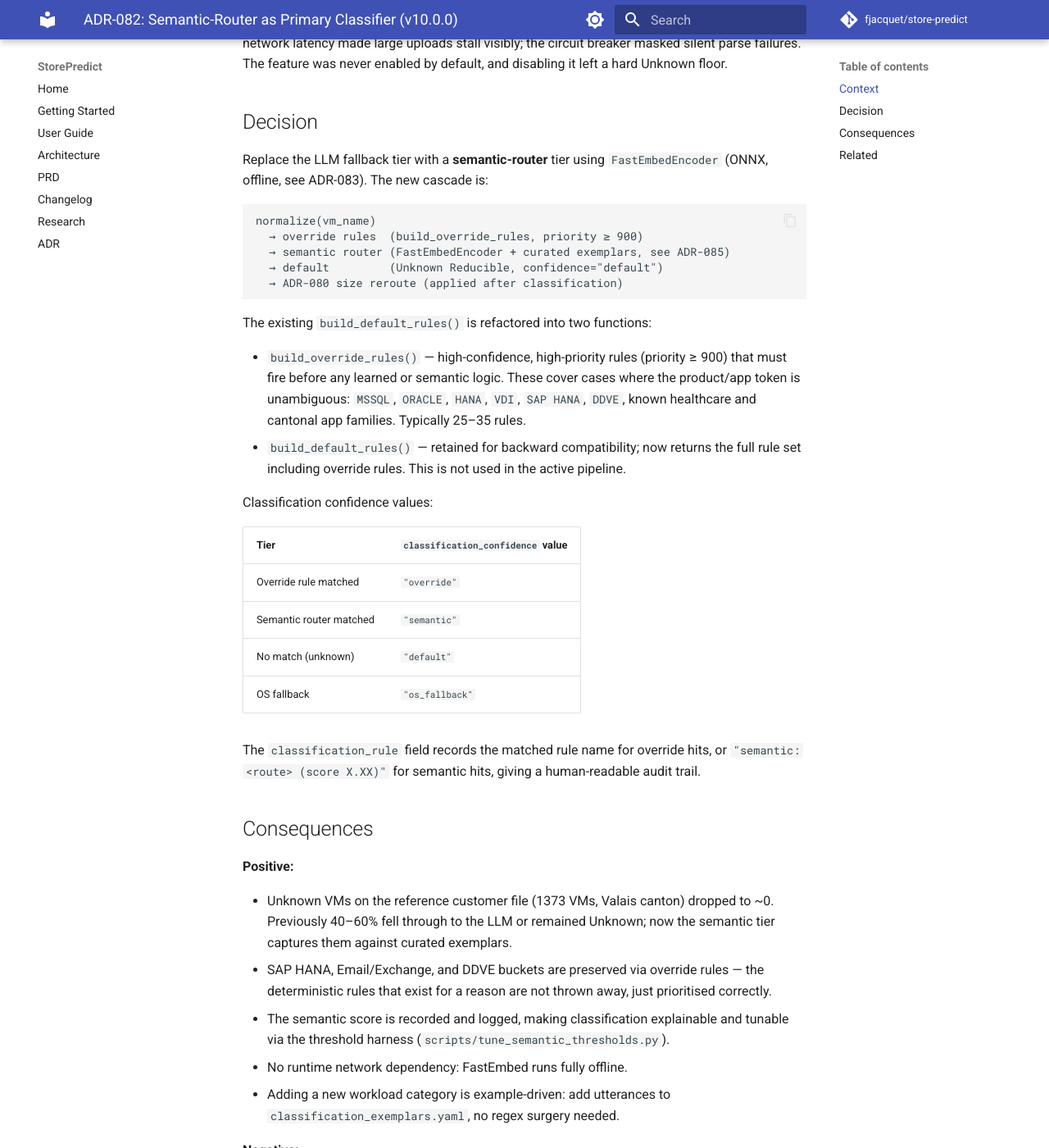
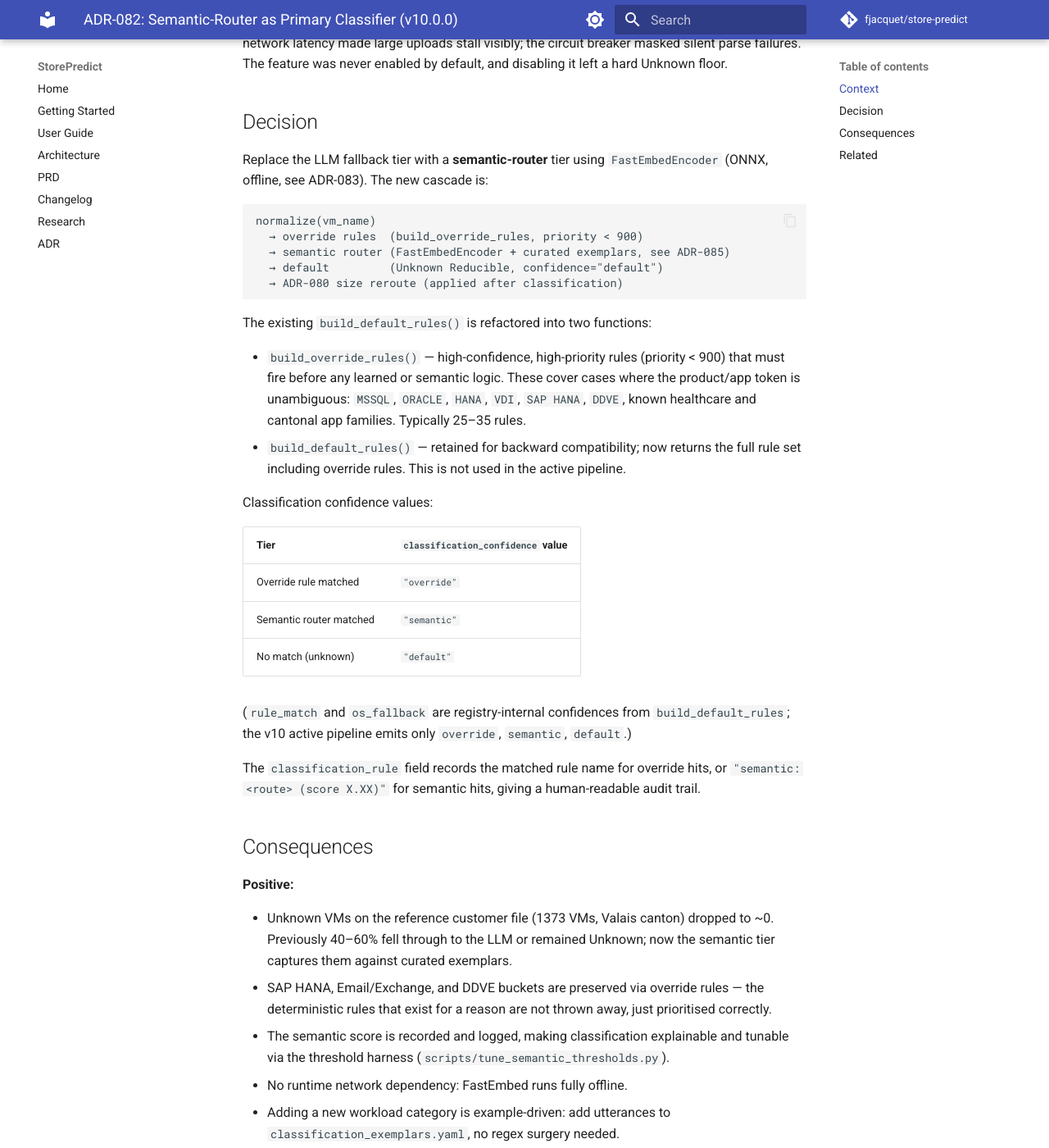
Before and after one commit to fjacquet/store-predict, an MkDocs documentation site: the page built from docs/adr/082-semantic-router-primary-classifier.md, in a window 1280 px wide and 1400 px high, scrolled down 770 px. Shown: the whole window at 82% size. Built offline with MkDocs 1.6.1 and Material for MkDocs 9.7.7, drawn with Linux system fonts in a browser that asks for light colours; comment, search, counter and statistics services are not loaded.

Commit message:
docs: fix priority direction and os_fallback claim in v10 ADR/changelog
Co-Authored-By: Claude Opus 4.7 <noreply@anthropic.com>

````diff
--- a/docs/adr/082-semantic-router-primary-classifier.md
+++ b/docs/adr/082-semantic-router-primary-classifier.md
@@ -35,7 +35,7 @@ offline, see ADR-083). The new cascade is:
 
 ```
 normalize(vm_name)
-  → override rules  (build_override_rules, priority ≥ 900)
+  → override rules  (build_override_rules, priority < 900)
   → semantic router (FastEmbedEncoder + curated exemplars, see ADR-085)
   → default         (Unknown Reducible, confidence="default")
   → ADR-080 size reroute (applied after classification)
@@ -43,7 +43,7 @@ normalize(vm_name)
 
 The existing `build_default_rules()` is refactored into two functions:
 
-- `build_override_rules()` — high-confidence, high-priority rules (priority ≥ 900) that must
+- `build_override_rules()` — high-confidence, high-priority rules (priority < 900) that must
   fire before any learned or semantic logic. These cover cases where the product/app token is
   unambiguous: `MSSQL`, `ORACLE`, `HANA`, `VDI`, `SAP HANA`, `DDVE`, known healthcare and
   cantonal app families. Typically 25–35 rules.
@@ -57,7 +57,8 @@ Classification confidence values:
 | Override rule matched | `"override"` |
 | Semantic router matched | `"semantic"` |
 | No match (unknown) | `"default"` |
-| OS fallback | `"os_fallback"` |
+
+(`rule_match` and `os_fallback` are registry-internal confidences from `build_default_rules`; the v10 active pipeline emits only `override`, `semantic`, `default`.)
 
 The `classification_rule` field records the matched rule name for override hits, or
 `"semantic:<route> (score X.XX)"` for semantic hits, giving a human-readable audit trail.
````
Also changed, not shown: CHANGELOG.md (+1 -1 lines).
